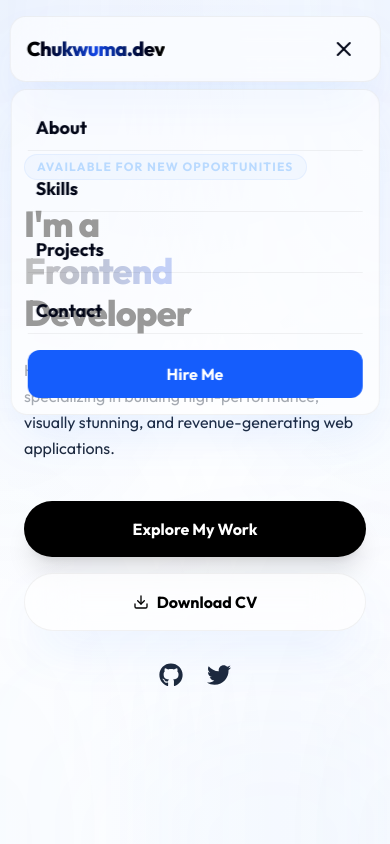
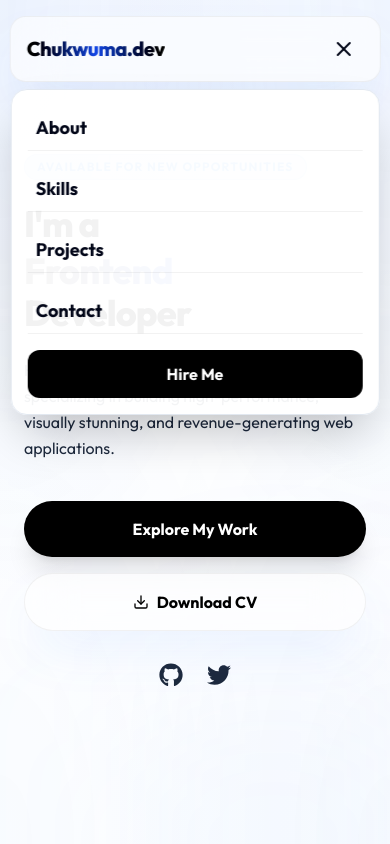
Before and after one commit to cKm-IceCold/Portfolio, a React (Vite) app: page / in a window 390 px wide. Both pictures are taken after a click on the button 343 px from the left and 49 px from the top of the page. Shown: the top 844 px of the page. Built offline with nearby package versions, Linux system fonts and the light colour scheme.

Commit message:
mobile navBar visibility solved

```diff
--- a/src/components/Navbar.jsx
+++ b/src/components/Navbar.jsx
@@ -60,7 +60,7 @@ const Navbar = () => {
             initial={{ opacity: 0, y: -20 }}
             animate={{ opacity: 1, y: 0 }}
             exit={{ opacity: 0, y: -20 }}
-            className="absolute top-full left-0 w-full mt-2 p-4 rounded-2xl glass md:hidden flex flex-col gap-4"
+            className="absolute top-full left-0 w-full mt-2 p-4 rounded-2xl bg-white/95 backdrop-blur-xl shadow-2xl border border-slate-200 md:hidden flex flex-col gap-4"
           >
             {menuItems.map((item) => (
               <a
@@ -75,7 +75,7 @@ const Navbar = () => {
             <a
               href="#contact"
               onClick={() => setIsOpen(false)}
-              className="xs:hidden w-full text-center py-3 rounded-xl bg-blue-600 text-white font-bold"
+              className="xs:hidden w-full text-center py-3 rounded-xl bg-black text-white font-bold"
             >
               Hire Me
             </a>
```
